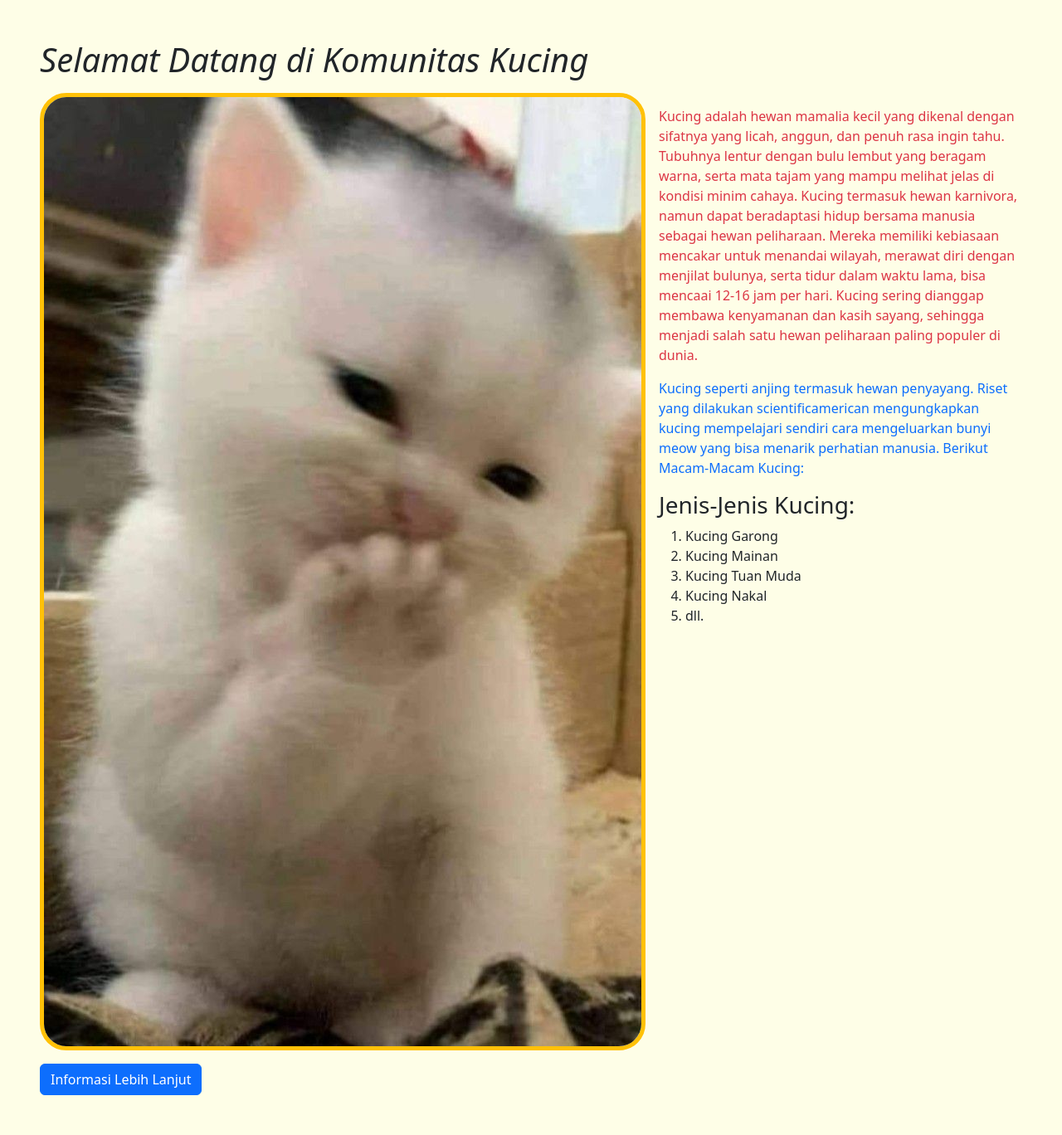
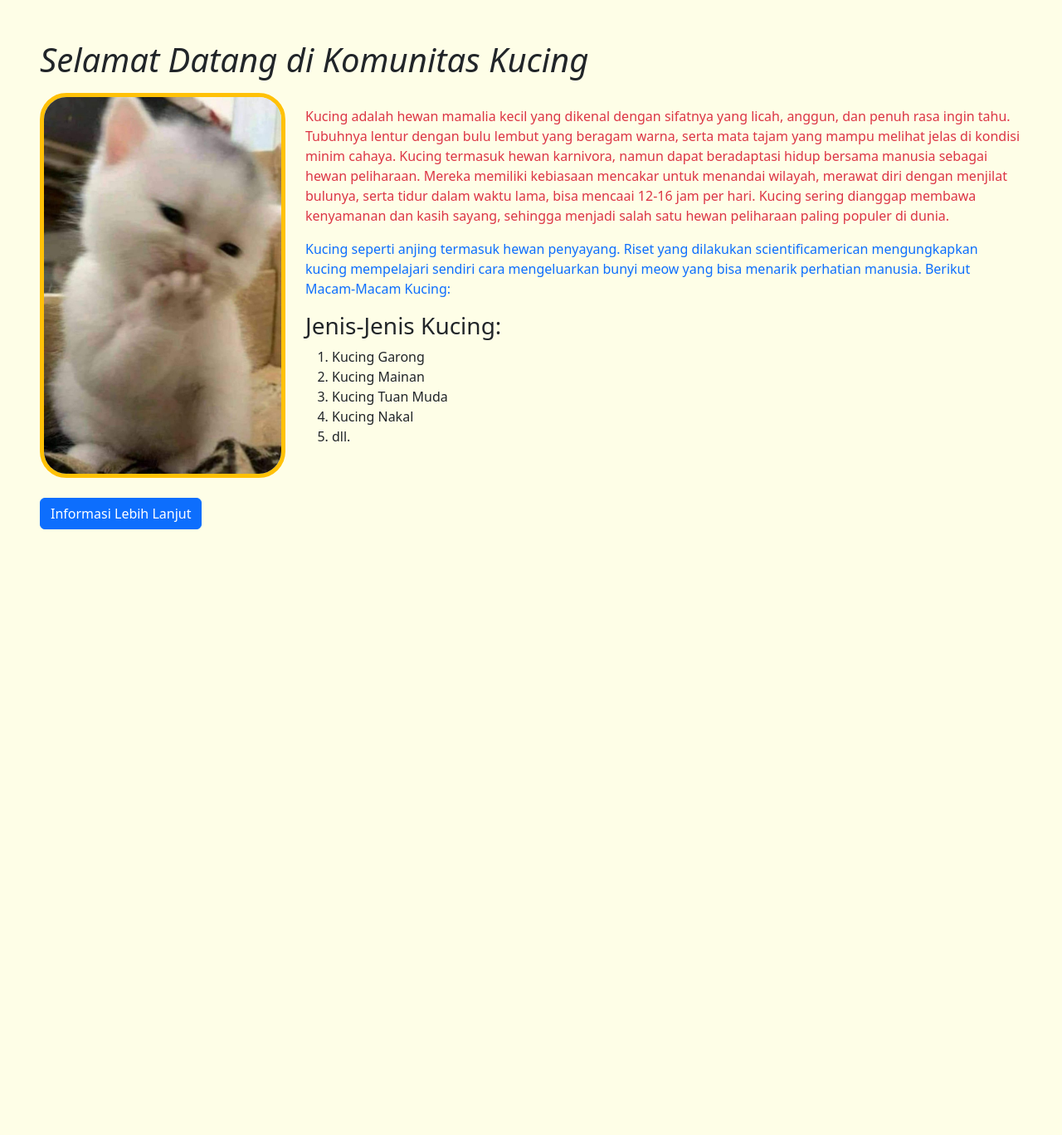
Before and after one commit to akmsy/KomunitasKucing, a PHP site: page / in a window 1280 px wide. Shown: the part 56-1424 px from the top of the page at 83% size. After the commit the page ends 694 px from the top, so only its background shows below. Run offline with PHP 8.4, Linux system fonts and the light colour scheme.

Commit message:
optimize img

```diff
--- a/design.php
+++ b/design.php
@@ -27,7 +27,7 @@
         <div class="hero-content mx-auto p-2 text-center">
             <h1 class="fst-italic mb-3">Design Laboratory</h1>
             <figcaption>Image Effects</figcaption>
-            <img class="mx-auto d-block" src="kucing.jpg" alt="foto-kucing">
+            <img class="mx-auto d-block w-25" src="kucing.jpg" alt="foto-kucing">
         </div>
      </div>
 </body>
--- a/index.php
+++ b/index.php
@@ -26,11 +26,11 @@
             }
         ?>
         <h1 class="fst-italic mb-3">Selamat Datang di Komunitas Kucing</h1>
-        <div class="hero-content mb-3 d-flex">
-            <div class="flex-shrink-0">
-                <img class="border border-5 rounded-5 border-warning" src="kucing.jpg" alt="foto-kucing">
+        <div class="hero-content row g-0 align-items-start">
+            <div class="col-md-3">
+                <img class="border border-5 img-fluid rounded-5 border-warning" src="kucing.jpg" alt="foto-kucing">
             </div>
-            <div class="flex-grow-1 ms-3">
+            <div class="col-md-9 ps-4">
                 <p class="text-danger mt-3">Kucing adalah hewan mamalia kecil yang dikenal dengan sifatnya yang licah, anggun, dan penuh rasa ingin tahu. Tubuhnya lentur dengan bulu lembut yang beragam warna, serta mata tajam yang mampu melihat jelas di kondisi minim cahaya. Kucing termasuk hewan karnivora, namun dapat beradaptasi hidup bersama manusia sebagai hewan peliharaan. Mereka memiliki kebiasaan mencakar untuk menandai wilayah, merawat diri dengan menjilat bulunya, serta tidur dalam waktu lama, bisa mencaai 12-16 jam per hari. Kucing sering dianggap membawa kenyamanan dan kasih sayang, sehingga menjadi salah satu hewan peliharaan paling populer di dunia.</p>
 
                 <p class="text-primary">Kucing seperti anjing termasuk hewan penyayang. Riset yang dilakukan scientificamerican mengungkapkan kucing mempelajari sendiri cara mengeluarkan bunyi meow yang bisa menarik perhatian manusia. Berikut Macam-Macam Kucing:</p>
@@ -46,7 +46,7 @@
             </div>
         </div>
 
-
-        <a class="btn btn-primary" href="wolipop.detik.com" role="button">Informasi Lebih Lanjut</a>
+        <br>
+        <a class="btn btn-primary" href="https://wolipop.detik.com" target="_blank" role="button">Informasi Lebih Lanjut</a>
 </body>
 </html>
```
